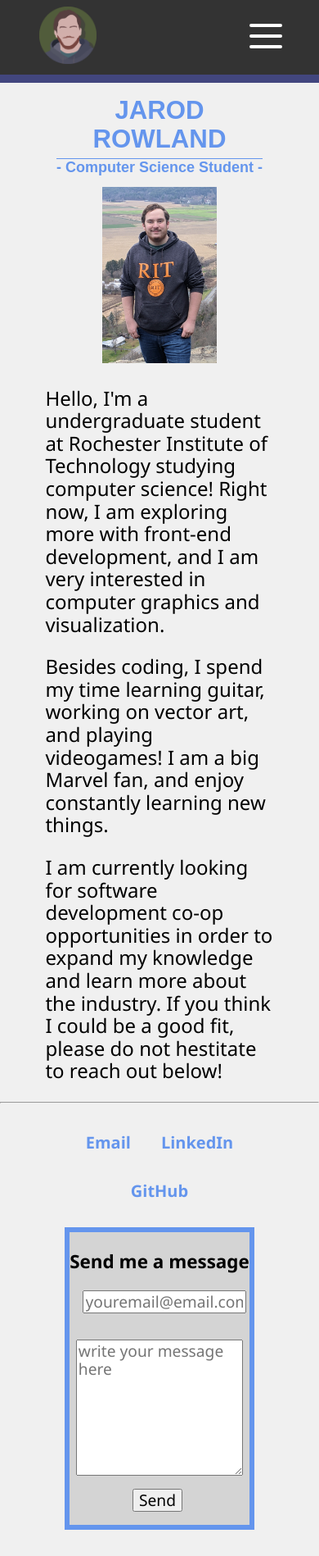
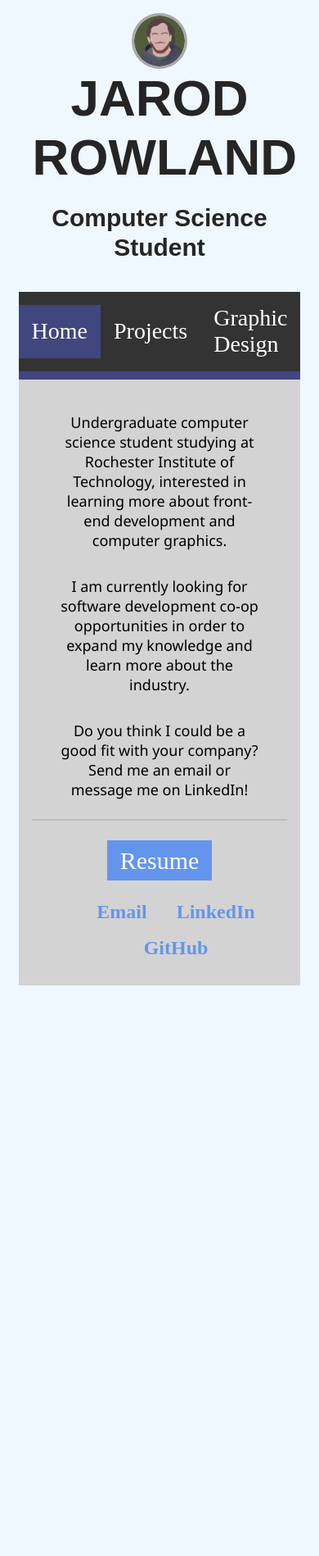
Before and after one commit to jar8282/personal-website, a plain HTML site: page index.html in a window 390 px wide. Shown: the whole page at 82% size. After the commit the page ends 1226 px from the top, so only its background shows below. Drawn offline with Linux system fonts and the light colour scheme.

Commit message:
overhauled everything design changes to site. **may or may not be final design**

```diff
--- a/css/main.css
+++ b/css/main.css
@@ -1,232 +1,27 @@
-body {
-  font-family: 'Segoe UI', Tahoma, Geneva, Verdana, sans-serif;
-  font-size: larger;
-  background-color: #f0f0f0;
-  box-sizing: border-box;
+hr {
+  border: 1.5px solid rgba(153, 153, 153, 0.368);
 }
 
-h1 {
-  color: #6495ED;
-  text-align: center;
-  font-size: 250%;
-  font-family: 'Raleway',sans-serif;
-  font-weight: 800;
-  text-transform: uppercase;
-  margin: 0;
-  margin-bottom: 0.5rem;
+.resume {
+  margin: 1rem;
+  margin-top: 2rem;
 }
 
-h2 {
-  font-family: 'Raleway',sans-serif;
-  margin-left: 2rem;
+.resume a{
+  color: white;
+  background-color: #6495ED;
+  padding:  0.5rem 1rem;
+  text-decoration: none;
+  font-size: 30px;
 }
 
-.about {
-  margin-left: 12%;
-  margin-right: 12%;
-  font-size: x-large;
-  padding: 0rem 2rem;
-}
+.resume a:hover {
+  background-color: #4980e7;
 
-.about h3 {
-  color: #6495ED;
-  font-family: 'Raleway',sans-serif;
-  line-height: 1rem;
-  font-weight: 600;
-  text-align: center;
-  text-decoration: overline;
-  margin: 0;
-  margin-bottom: 1rem;
-}
-
-@media (max-width: 900px) {
-  h1 {
-    font-size: 200%;
-  }
-  .about h3 {
-    font-size: 100%;
-  }
-
-  .information b {
-    font-size: smaller;
-  }
-
-  .sendmsg {
-    text-align: center;
-  }
-
-  .input {
-    width: 50%;
-    margin-left: 0%;
-  }
-}
-
-@media (max-width: 750px) {
-  h1 {
-    font-size: 160%;
-  }
-  .about h3 {
-    font-size: 75%;
-  }
-
-  .about {
-    margin-left: 6%;
-    margin-right: 6%;
-  }
-
-  .contact {
-    margin-left: 6%;
-  margin-right: 6%;
-  }
-}
-@media (max-width:600px) {
-  h1 {
-    font-size: 130%;
-  }
-}
-
-nav {
-  display: flex;
-  position: relative;
-  justify-content: space-between;
-  align-items: center;
-  background-color: #333;
-  color: white;
-  border: 0px;
-  border-bottom: 10px;
-  border-style: solid;
-  border-color: #42467e;
-  font-size: x-large;
-  margin-bottom:1rem;
-  padding-left: 2.5rem;
-  padding-right: 2.5rem;
-}
-
-
-.branding {
-  margin: .5rem;
-}
-
-.branding img {
-  width: 70px;
-}
-
-
-.navbar ul {
-  display: flex;
-}
-
-.navbar li {
-  list-style: none;
-}
-
-.navbar li a {
-  display: block;
-  text-decoration: none;
-  color: white;
-  padding: 1rem;
-}
-
-.navbar li:hover {
-  background-color: #444;
-}
-
-.toggle-button {
-  position: absolute;
-  top: 1rem;
-  right: 2rem;
-  display: none;
-  flex-direction: column;
-  justify-content: space-between;
-  width: 40px;
-  height: 30px;
-  padding: 0.8rem;
-}
-
-.toggle-button:hover {
-  background-color: #444;
-}
-
-.toggle-button .bar {
-  height: 4px;
-  width: 100%;
-  background-color: white;
-  border-radius: 10px;
-}
-
-@media (max-width: 730px) {
-  nav {
-    flex-direction: column;
-    align-items: flex-start;
-  }
-
-  .toggle-button {
-    display: flex;
-  }
-
-  .navbar {
-    display: none;
-    width: 100%;
-  }
-
-  .navbar ul {
-    width: 100%;
-    flex-direction: column;
-    padding: 0;
-  }
-
-  .navbar ul li {
-    text-align: center;
-  }
-
-  .navbar ul li a {
-    padding: .5rem, 1rem;
-  }
-
-  .navbar.active {
-    display: flex;
-  }
-
-}
-
-.active-page {
-  background-color: #6495ED;
-}
-
-.hero img{
-  width: 20rem;
-  margin-top: 2rem;
-  margin-right: 3rem;
-}
-
-.wrapper {
-  display: flex;
-  flex-flow: row nowrap;
-}
-
-@media(max-width:1100px){
-  .wrapper{
-    display: block;
-  }
-  .hero {
-    text-align: center;
-  }
-  .hero img {
-    width: 50%;
-    margin: 0;
-  }
-}
-
-.contact {
-  margin-left: 12%;
-  margin-right: 12%;
 }
 
 .information ul {
   list-style-type: none;
-  margin: 1rem;
-  padding-left: 0.5rem;
-  padding-right: 0.5rem;
   overflow: hidden;
   text-align: center;
 }
@@ -239,44 +34,11 @@ nav {
   display: block;
   color: #6495ED;
   text-align: center;
-  padding: 1rem 1rem;
+  padding: 1rem 1rem 0rem 1rem;
   text-decoration: none;
   font-size: x-large;
 }
 
 .information li a:hover {
-  color: #111;
+  color: #4980e7;
 }
-.contact h3 {
-  text-align: center;
-}
-
-.sendmsg {
-  display: block;
-  background-color: #d4d4d4;
-  border: .4rem;
-  border-style: solid;
-  border-color: #6495ED;
-  margin: 2rem;
-  margin-top: 0rem;
-}
-
-input {
-  margin-left: 5%;
-  width: 12rem;
-}
-button {
-  margin: 1rem;
-  margin-left: 5%;
-}
-
-textarea {
-  resize: vertical;
-  overflow: hidden;
-  margin: auto;
-  display: block;
-  margin-top: 2rem;
-  width: 90%;
-  height: 10rem;
-
-}
--- /dev/null
+++ b/css/navbar.css
@@ -0,0 +1,71 @@
+
+.brand {
+  display: block;
+  text-align: center;
+  padding: 1rem;
+}
+
+.brand img {
+  width: 20%;
+  border: 0.2rem solid darkgrey;
+  border-radius: 100%;
+}
+
+nav {
+  background-color: #333;
+  border: 0;
+  border-bottom: 10px;
+  border-style: solid;
+  border-color: #42467e;
+}
+
+.navbar ul {
+  display: flex;
+  align-items: center;
+  justify-content: center;
+  margin: 0;
+  padding: 0;
+
+}
+
+.navbar li {
+  list-style: none;
+}
+
+.navbar li a {
+  display: block;
+  color: white;
+  padding: 1rem;
+  font-size: 28px;
+}
+
+.navbar li:hover {
+  background-color: #444;
+}
+
+.toggle-button {
+  position: absolute;
+  top: 1rem;
+  right: 2rem;
+  display: none;
+  flex-direction: column;
+  justify-content: space-between;
+  width: 40px;
+  height: 30px;
+  padding: 0.8rem;
+}
+
+.toggle-button:hover {
+  background-color: #444;
+}
+
+.toggle-button .bar {
+  height: 4px;
+  width: 100%;
+  background-color: white;
+  border-radius: 10px;
+}
+
+.active {
+  background-color: #42467e;
+}
--- a/css/project.css
+++ b/css/project.css
@@ -1,11 +1,7 @@
-.projects {
-  margin-left: 12%;
-  margin-right: 12%;
-}
 
 .card {
   display: block;
-  background-color: #d4d4d4;
+  background-color: #e2e2e2;
   margin: 1rem;
   margin-left: 10%;
   margin-right: 10%;
--- /dev/null
+++ b/css/shared.css
@@ -0,0 +1,52 @@
+body {
+  margin: 0 6% 6%;
+  background-color:aliceblue;
+}
+
+h1 {
+  color:#252525;
+  font-family: 'Raleway',sans-serif;
+  font-size: 62px; font-weight: 800;
+  line-height: 72px;
+  margin: 0 0 20px;
+  text-align: center;
+  text-transform: uppercase;
+}
+
+h2 {
+  color:#252525;
+  font-family: 'Raleway',sans-serif;
+  font-size: 30px;
+  font-weight: 800;
+  line-height: 36px;
+  margin: 0 0 20px;
+  text-align: center;
+}
+
+h3 {
+  color:#252525;
+  font-family: 'Segoe UI', Tahoma, Geneva, Verdana, sans-serif;
+  font-size: 26px;
+  font-weight: 600px;
+  line-height: 30px;
+  margin: 0 0 15;
+}
+
+p {
+  font-family:'Segoe UI', Tahoma, Geneva, Verdana, sans-serif,sans-serif;
+  font-size: 18px;
+  font-weight: 500;
+  line-height: 24px;
+  margin: 1rem;
+  padding: 0.5rem 1rem;
+}
+
+a {
+  text-decoration: none;
+}
+
+.content {
+  background-color: lightgrey;
+  padding: 1rem;
+  text-align: center;
+}
--- a/index.html
+++ b/index.html
@@ -1,67 +1,54 @@
-<!DOCTYPE html>
 <html lang="en">
 <head>
   <meta charset="UTF-8">
   <meta http-equiv="X-UA-Compatible" content="IE=edge">
   <meta name="viewport" content="width=device-width, initial-scale=1.0">
   <link rel="stylesheet" href="css/normalize.css">
+  <link rel="stylesheet" href="css/shared.css">
   <link rel="stylesheet" href="css/main.css">
-    <script src="nav.js" defer></script>
+  <link rel="stylesheet" href="css/navbar.css">
   <title>Home</title>
 </head>
-  <body>
-    <!--Navigation-->
+
 <header>
-      <nav role="navigation" aria-label="navigation menu">
+  <div class="brand">
+    <img src="assets/logo.png">
+    <h1>Jarod Rowland</h1>
+    <h2>Computer Science Student</h2>
 
-        <div class="branding">
-          <img src="assets/logo.png">
   </div>
 
-        <a href="#" class="toggle-button">
-          <span class="bar"></span>
-          <span class="bar"></span>
-          <span class="bar"></span>
-        </a>
-
-        <div class="navbar">
+  <nav class="navbar">
     <ul>
-            <li><a class="active-page" href="#">home</a></li>
-            <li><a href="resume/Resume.pdf" target="_blank">resume</a></li>
-            <li><a href="projects">projects</a></li>
-            <li><a href="graphic-design">graphic design</a></li>
+      <li class="active">
+        <a href="#">Home</a>
+      </li>
+      <li>
+        <a href="projects/">Projects</a>
+      </li>
+      <li>
+        <a href="graphic-design/">Graphic Design</a>
+      </li>
     </ul>
-        </div>
-
   </nav>
 </header>
 
-    <!--About-->
-    <div class="about">
-      <h1>Jarod Rowland</h1>
-      <h3>- Computer Science Student -</h3>
-      <div class="wrapper">
-        <div class="hero">
-          <img src="assets/tempHero.jpg"">
-        </div>
-        <div>
+
+<body>
+  <div class="content">
     <p>
-          Hello, I'm a undergraduate student at Rochester Institute of Technology studying computer science! Right now, I am exploring more with front-end development, and I am very interested in computer graphics and visualization.
+      Undergraduate computer science student studying at Rochester Institute of Technology, interested in learning more about front-end development and computer graphics.
     </p>
     <p>
-          Besides coding, I spend my time learning guitar, working on vector art, and playing videogames! I am a big Marvel fan, and enjoy constantly learning new things.
+      I am currently looking for software development co-op opportunities in order to expand my knowledge and learn more about the industry.
     </p>
     <p>
-          I am currently looking for software development co-op opportunities in order to expand my knowledge and learn more about the industry. If you think I could be a good fit, please do not hestitate to reach out below!
+      Do you think I could be a good fit with your company? Send me an email or message me on LinkedIn!
     </p>
+    <hr>
+    <div class="resume">
+      <a href="resume/Resume.pdf" target="_blank">Resume</a>
     </div>
-      </div>
-    </div>
-
-    <hr>
-    <!--Contact-->
-    <div class="contact">
-
     <div class="information">
       <ul>
         <li><a href="mailto: jarowland8@gmail.com"><b>Email</b></a></li>
@@ -70,21 +57,5 @@
       </ul>
     </div>
 
-      <div class="sendmsg">
-        <h3>Send me a message</h3>
-        <form action="https://formspree.io/f/moqrkdrw" method="POST" class="message">
-          <label>
-            <input type="email" name="email" placeholder="youremail@email.com">
-          </label>
-          <label>
-            <textarea name="message"placeholder="write your message here"></textarea>
-          </label>
-          <!-- your other form fields go here -->
-          <button type="submit">Send</button>
-        </form>
-      </div>
-
-    </div>
-    <!--footer-->
 </body>
 </html>
```
Also changed, not shown: css/graphic.css (+1 -6 lines), graphic-design/index.html (+35 -38 lines), projects/index.html (+20 -22 lines), resume/index.html (deleted, +0 -46 lines). Lines whose indentation alone changed are shown as unchanged.
